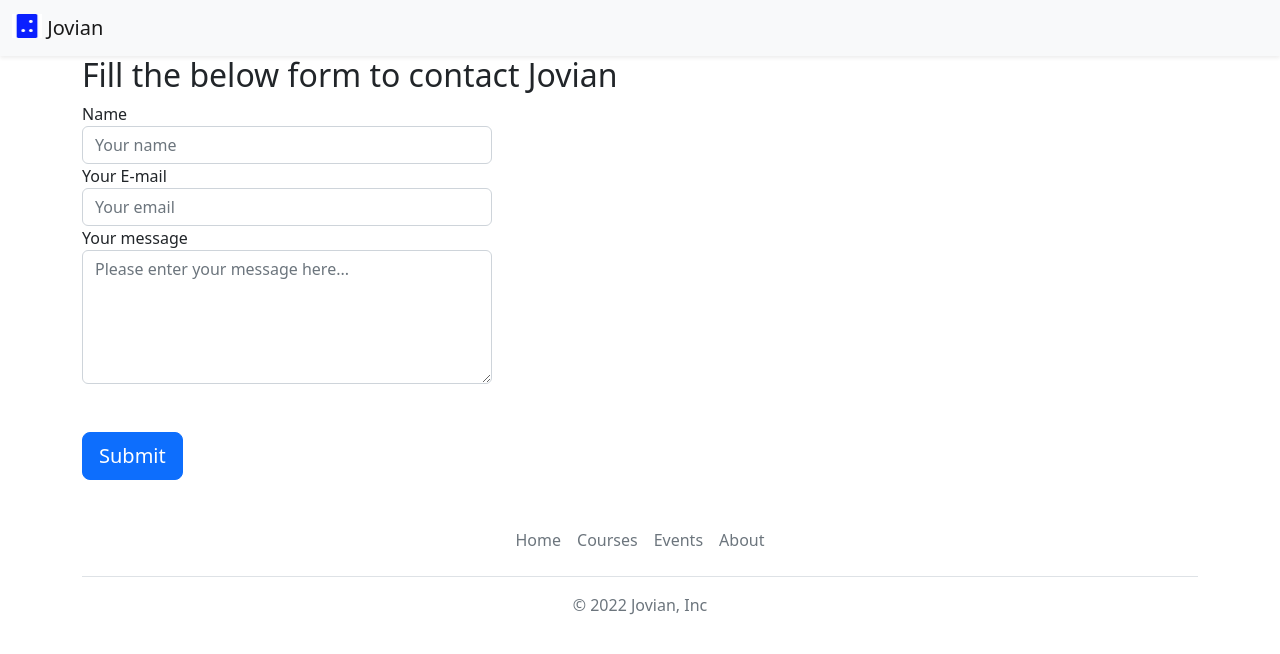
After one commit to whovivekshukla/jovian-careers-website, a Flask app: page /contact in a window 1280 px wide. The commit adds this page. Shown: the top 654 px of the page. Run offline with Flask 2, Linux system fonts and the light colour scheme.

Commit message:
added contact page

```diff
--- a/app.py
+++ b/app.py
@@ -110,5 +110,16 @@ def list_jobs():
   return jsonify(JOBS)
 
 
+@app.route("/contact")
+def contact():
+
+  return render_template('contact.html', companyname='Jovian')
+
+@app.route("/success", methods=["POST"])
+def success():
+
+  return render_template('success.html', companyname='Jovian')
+
+
 if __name__ == '__main__':
   app.run(host='0.0.0.0',debug=True)
--- a/templates/apply.html
+++ b/templates/apply.html
@@ -7,7 +7,7 @@
 <head>
   <meta charset="utf-8">
   <meta name="viewport" content="width=device-width, initial-scale=1">
-  <title>Jovian Careers</title>
+  <title>{{title}} Role at Jovian</title>
   <link href="https://cdn.jsdelivr.net/npm/bootstrap@5.2.0/dist/css/bootstrap.min.css" rel="stylesheet"
     integrity="sha384-gH2yIJqKdNHPEq0n4Mqa/HGKIhSkIHeL5AyhkYV8i59U5AR6csBvApHHNl/vI1Bx" crossorigin="anonymous">
   <style>
--- /dev/null
+++ b/templates/contact.html
@@ -0,0 +1,80 @@
+<!DOCTYPE html>
+
+<html>
+
+<head>
+  <meta charset="utf-8">
+  <meta name="viewport" content="width=device-width, initial-scale=1">
+  <title>Contact {{companyname}}</title>
+  <link href="https://cdn.jsdelivr.net/npm/bootstrap@5.2.0/dist/css/bootstrap.min.css" rel="stylesheet"
+    integrity="sha384-gH2yIJqKdNHPEq0n4Mqa/HGKIhSkIHeL5AyhkYV8i59U5AR6csBvApHHNl/vI1Bx" crossorigin="anonymous">
+  </head>
+</head>
+  <body>
+
+ {% include 'nav.html'%}
+    <div class="container">
+    <div class="row">
+      <h2 class="fillformh1">Fill the below form to contact Jovian</h2>
+
+     <div class="col-md-6 col-md-offset-3">
+        <div class="well well-sm">
+          <form class="form-horizontal" action="/success" method="post">
+          <fieldset class="fieldset">
+
+
+
+            <!-- Name input-->
+            <div class="form-group">
+              <label class="col-md-3 control-label" for="name">Name</label>
+              <div class="col-md-9">
+                <input id="name" name="name" type="text" placeholder="Your name" class="form-control" required>
+              </div>
+            </div>
+
+              <!-- Email input-->
+            <div class="form-group">
+              <label class="col-md-3 control-label" for="email">Your E-mail</label>
+              <div class="col-md-9">
+                <input id="email" name="email" type="text" placeholder="Your email" class="form-control" required>
+              </div>
+            </div>
+
+            <!-- Message body -->
+            <div class="form-group">
+              <label class="col-md-3 control-label" for="message">Your message</label>
+              <div class="col-md-9">
+                <textarea class="form-control" id="message" name="message" placeholder="Please enter your message here..." rows="5" required></textarea>
+              </div>
+            </div>
+<br>
+            <br>
+              <div class="form-group">
+              <div class="col-md-12 text-right">
+                <button type="submit" class="btn btn-primary btn-lg">Submit</button>
+              </div>
+            </div>
+          </fieldset>
+            {% if (submit == 1) %}
+          <div class="alert alert-success" role="alert">
+  Thanks for your Application. We'll reach back to you in a week.
+</div>
+          {% endif %}
+          </form>
+        </div>
+      </div>
+
+
+      </div>
+        </div>
+
+
+
+
+
+
+    {% include 'footer.html'%}
+  </body>
+
+
+</html>
--- a/templates/home.html
+++ b/templates/home.html
@@ -40,7 +40,7 @@
 
     </div>
 <div class="text-center">
-    <button class="btn btn-primary btn-lg">Contact Us</button>
+  <a href="/contact" class="btn btn-primary btn-lg" >Contact Us</a>
 </div>
       </div>
     {%include 'footer.html'%}
```
Also changed, not shown: templates/success.html (added, +26 -0 lines).
